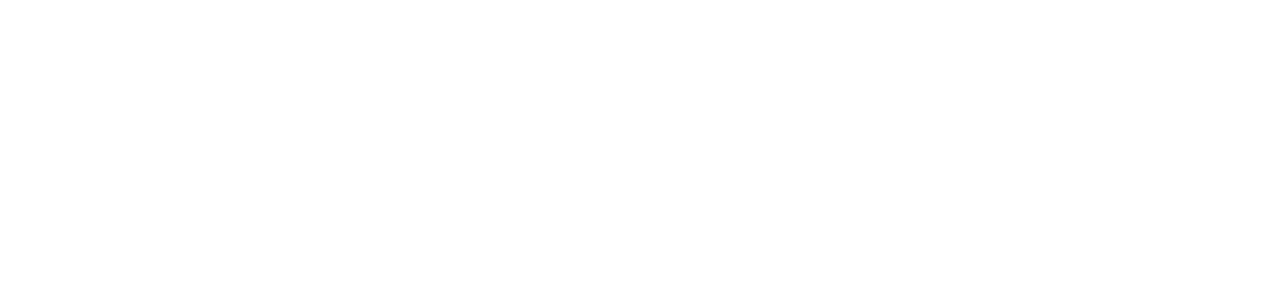
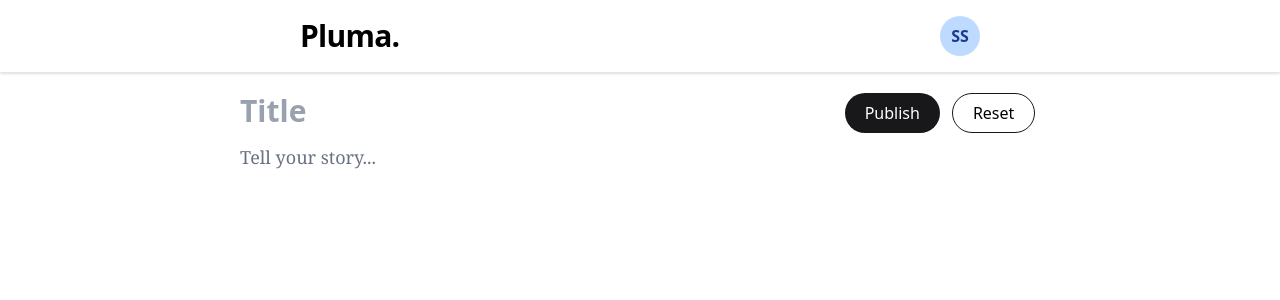
Before and after one commit to CallMeSahu/pluma-blog, a React (Vite) app in the folder frontend/: page /create in a window 1280 px wide. Before the commit this address had no page. Shown: the top 300 px of the page. Built offline with nearby package versions, Linux system fonts and the light colour scheme.

Commit message:
feat: create blogs

```diff
--- a/frontend/src/App.tsx
+++ b/frontend/src/App.tsx
@@ -6,6 +6,7 @@
 const Signin = lazy(() => import("./pages/Signin"));
 const Signup = lazy(() => import("./pages/Signup"));
 const Blog = lazy(() => import("./pages/Blog"));
+const Create = lazy(() => import("./pages/Create"));
 
 function App() {
 
@@ -18,6 +19,7 @@
           <Route path="/signup" element={<Signup />} />
           <Route path="/blogs" element={<Blogs />} />
           <Route path="/blog/:id" element={<Blog />} />
+          <Route path="/create" element={<Create />} />
         </Routes>
       </Suspense>
     </>
--- a/frontend/src/components/Navbar.tsx
+++ b/frontend/src/components/Navbar.tsx
@@ -1,10 +1,19 @@
+import { Link, useLocation } from "react-router-dom";
+
 export const Navbar = ({ name }: { name: string }) => {
+  const location = useLocation();
   return (
     <nav className="flex justify-between items-center px-6 md:px-20 xl:px-[300px] py-4 border-b border-gray-200 shadow-sm bg-white">
       <div>
         <h1 className="text-3xl font-semibold cursor-pointer tracking-tight">Pluma.</h1>
       </div>
-      <div>
+      <div className="flex justify-end items-center gap-4">
+        {
+          location.pathname !== "/create" &&
+          <Link to="/create" >
+            <button  className="px-5 py-2 text-white bg-zinc-900 rounded-full cursor-pointer">Create</button>
+          </Link>
+        }
         <div className="w-10 h-10 flex justify-center items-center bg-blue-200 rounded-full cursor-pointer">
           <span className="text-blue-900 font-semibold">
             {name.split(" ").map(word => word[0]).join('').toUpperCase()}
--- /dev/null
+++ b/frontend/src/pages/Create.tsx
@@ -0,0 +1,77 @@
+import { useState } from 'react';
+import { Navbar } from '../components/Navbar'
+import { CreateBlogSchema } from '@callmesahu/pluma-blog-common';
+import { useNavigate } from 'react-router-dom';
+import { toast } from 'react-toastify';
+import axios from 'axios';
+import { BACKEND_URL } from '../config';
+
+const Create = () => {
+    const [blog, setBlog] = useState<CreateBlogSchema>({
+        title: "",
+        content: ""
+    });
+
+    const navigate = useNavigate();
+
+    const publishButtonHandler = async() => {
+        try {
+            await axios.post(`${BACKEND_URL}/api/v1/blog`, blog, {
+                headers: {
+                    Authorization: `Bearer ${localStorage.getItem("token")}`
+                }
+            });
+            toast.success("Blog Published Sucessfully!");
+            navigate("/blogs");
+        } catch (error) {
+            console.log(error);
+            toast.error("Error Creating Blog!")
+        }
+    };
+
+    const resetButtonHandler = () => {
+        setBlog({
+            title: "",
+            content: ""
+        })
+    };
+
+    return (
+        <>
+            <Navbar name={'Siddhartha Sahu'} />
+            <div className='max-w-[800px] h-screen py-5 mx-auto flex'>
+                <div className='w-3/4'>
+                    <textarea
+                        placeholder="Title"
+                        className="text-3xl mb-2 font-bold w-full outline-none placeholder-gray-400 resize-none overflow-hidden"
+                        value={blog.title}
+                        rows={1}
+                        onInput={(e: React.FormEvent<HTMLTextAreaElement>) => {
+                            const target = e.currentTarget;
+                            target.style.height = 'auto';
+                            target.style.height = `${target.scrollHeight}px`;
+                        }}
+                        onChange={e => setBlog({...blog, title: e.target.value})}
+                    />
+                    <textarea
+                        placeholder="Tell your story..."
+                        className="font-serif w-full outline-none placeholder-gray-500 overflow-hidden resize-none text-lg leading-relaxed min-h-[300px]"
+                        value={blog.content}
+                        onInput={(e: React.FormEvent<HTMLTextAreaElement>) => {
+                            const target = e.currentTarget;
+                            target.style.height = 'auto';
+                            target.style.height = `${target.scrollHeight}px`;
+                        }}
+                        onChange={e => setBlog({...blog, content: e.target.value})}
+                    />
+                </div>
+                <div className='w-1/4 flex justify-center items-start gap-3'>
+                    <button onClick={publishButtonHandler} className='px-5 py-2 text-white bg-zinc-900 rounded-full cursor-pointer'>Publish</button>
+                    <button onClick={resetButtonHandler} className='px-5 py-1.75 border-1 border-zinc-900 rounded-full cursor-pointer'>Reset</button>
+                </div>
+            </div>
+        </>
+    )
+}
+
+export default Create;
```
